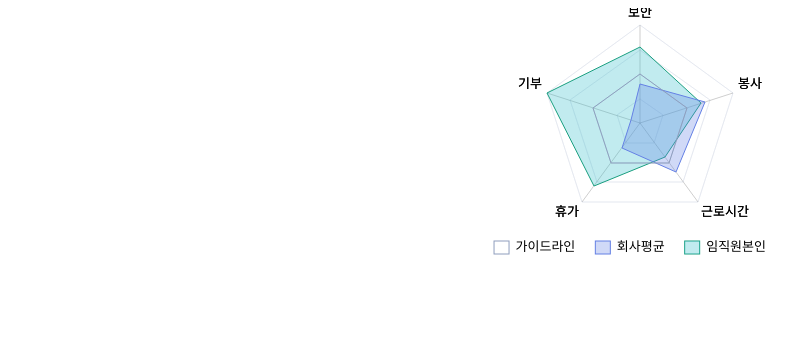
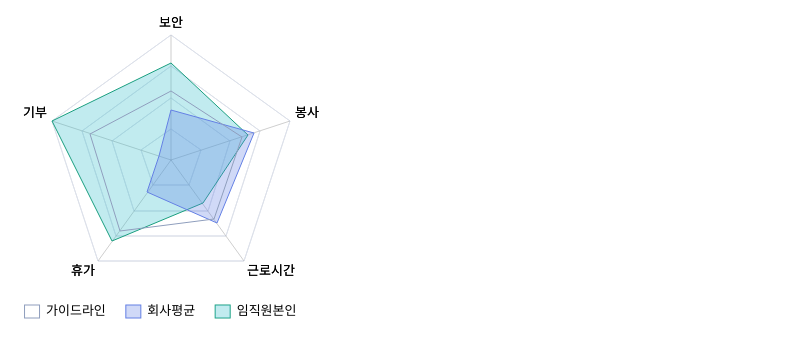
Before and after one commit to asever77/slifeDUTY5, a plain HTML site: page html/popup.html in a window 1280 px wide. Shown: the whole page, without its empty margins (0-804 px from the left). Drawn offline with nearby package versions, Linux system fonts and the light colour scheme.

Commit message:
사이즈 및 스크립트 수정

```diff
--- a/html/popup.html
+++ b/html/popup.html
@@ -19,8 +19,8 @@
 
 <body>
 
-	<div class="wrapper" style="max-width: 512px; margin: auto">
-		<canvas id="dutyGraph"></canvas>
+	<div class="wrapper" style="max-width: 325px; height: 330px"  aria-label="5대 의무현황" role="img">
+		<canvas id="dutyGraph" height="330px" width="325px"> </canvas>
 	</div>
 
 
@@ -30,7 +30,29 @@
 			$(doc).ready(function(){
 				console.log('page ready after')
 
-				var chart = new Chart('dutyGraph', {
+				//[보안,봉사,근로시간,휴가,기부]
+				var dutyOpt = {
+					guide : {
+						name:'가이드라인',
+						data:[55, 60, 58, 70, 68]
+					},
+					company : {
+						name:'회사평균',
+						data:[40, 70, 62, 32, 10]
+					},
+					member : {
+						name:'임직원본인',
+						data:[78, 65, 43, 80, 100]
+					}
+				}
+				duty5Chart(dutyOpt);
+
+				function duty5Chart(opt){
+					var v_guide = opt.guide,
+						v_company = opt.company,
+						v_member = opt.member;
+
+					var dutychart = new Chart('dutyGraph', {
 						type: 'radar',
 						data: {
 							labels: ["보안", "봉사", "근로시간", "휴가", "기부"],
@@ -39,42 +61,52 @@
 								borderColor: '#8f9ebd',
 								borderWidth: 1,
 								radius:0,
-							data: [50, 50, 50, 50, 50],
-							label: '가이드라인'
+								data: v_guide.data,
+								label: v_guide.name
 							}, {
 								backgroundColor: 'rgba(101, 128, 229, 0.3)',
 								borderColor: '#6480e4',
 								borderWidth: 1,
 								radius:0,
-							data: [40, 70, 62, 32, 10],
-							label: '회사평균'
+								data: v_company.data,
+								label: v_company.name
 							}, {
 								backgroundColor: 'rgba(52, 188, 201, 0.3)',
 								borderColor: '#199e7f',
 								borderWidth: 1,
 								radius:0,
-							data: [78, 65, 43, 80, 100],
-							label: '임직원본인'
+								data: v_member.data,
+								label: v_member.name
 							}]
 						},
 						options: {
+							layout: {
+								padding: {
+									left: 0,
+									right: 0,
+									top: 10,
+									bottom: 10
+								}
+							},
 							maintainAspectRatio: true,
 							spanGaps: false,
 							legend: {
 								position: 'bottom',
 								fullWidth: false,
+
 								labels : {
 									boxWidth:15,
 									fontSize:13,
 									fontColor:'#000',
-								padding:20,
-
+									padding:20
 								}
 							},
+
 							scale: {
 								gridLines: {
 									color: "#dde1ea",
-								lineWidth: 0.5
+									lineWidth: 1,
+									borderDash:[10, 10]
 								},
 								angleLines: {
 									display: true
@@ -93,6 +125,9 @@
 							}
 						}
 					});
+				}
+
+
 
 
 
```
Lines whose indentation alone changed are shown as unchanged.
